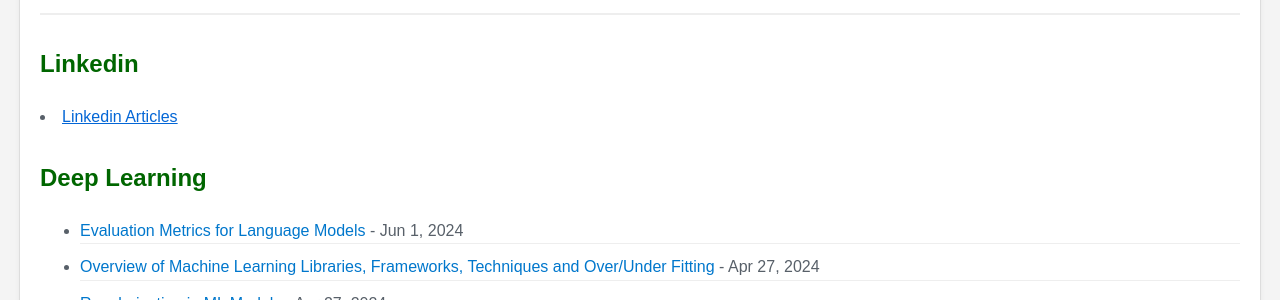
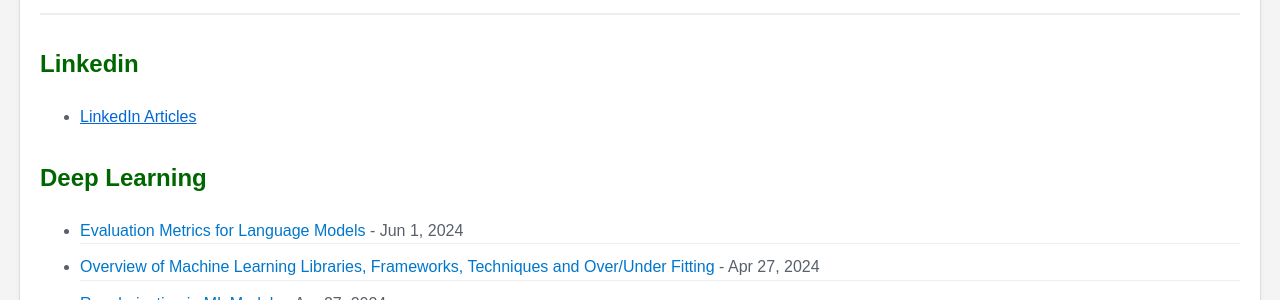
Before and after one commit to 05satyam/05satyam.github.io, a Jekyll site: the page built from blog.md, in a window 1280 px wide. Shown: the part 262-562 px from the top of the page. Built offline with Jekyll 4.4.1, drawn with Linux system fonts in a browser that asks for light colours.

```diff
--- a/blog.md
+++ b/blog.md
@@ -5,7 +5,7 @@ title: Blog
 
 # Blog Posts
 <h2> Linkedin</h2>
-   <li><a href="https://www.linkedin.com/in/satyam-sm/recent-activity/articles/" target="_blank"> Linkedin Articles</a> </li>
+   - [LinkedIn Articles](https://www.linkedin.com/in/satyam-sm/recent-activity/articles/)
 
 <h2>Deep Learning</h2>
 <ul class="blog-listing">
```
